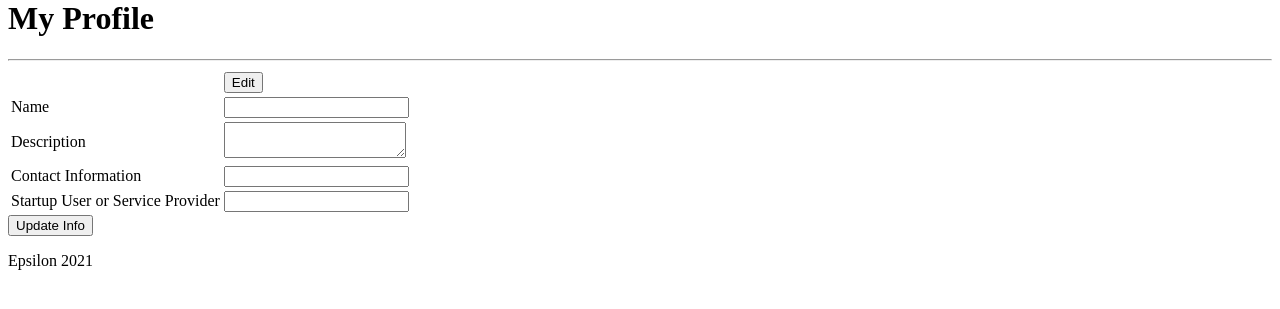
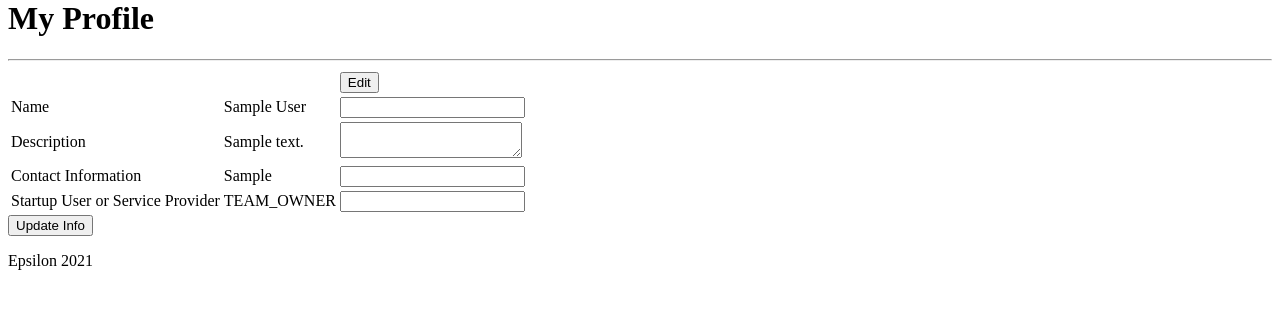
Before and after one commit to UTSCCSCC01/project-epsilon, a Flask app: page /user/1/ in a window 1280 px wide. Shown: the part 21-330 px from the top of the page. Run offline with Flask 2, Linux system fonts and the light colour scheme; tables that the repository leaves empty or names only in its code hold one stand-in row (values such as "Sample post"); some libraries are stand-ins or nearby versions.

Commit message:
EP-20: Display user information on bare html.

```diff
--- a/epsilon/DAO.py
+++ b/epsilon/DAO.py
@@ -270,7 +270,7 @@ class DAO:
         """
         team = None
         data = self.get_data('''SELECT * FROM Teams WHERE tid = %s''', (tid,))
-        if data is not None:
+        if data:
             team = data[0]
             team = Team(team[0], team[1], team[2])
         return team
@@ -290,6 +290,19 @@ class DAO:
                     company[2],
                     company[3]))
         return companies
+
+    def get_user(self, uid):
+        """
+        Gets one user with uid matching the parameter.
+        :param: uid (int) is the user ID of the user you want to get.
+        :return: User object or None if not found.
+        """
+        user = None
+        data = self.get_data('''SELECT * FROM Users WHERE uid = %s''', (uid,))
+        if data:
+            user = data[0]
+            user = User(user[0], user[1], user[2], user[3], user[4])
+        return user
 
     def get_users(self):
         """
--- a/epsilon/app.py
+++ b/epsilon/app.py
@@ -11,8 +11,6 @@ from classes.Role import Role
 from classes.RStatus import RStatus
 from classes.Team import Team
 from classes.User import User
-
-
 
 app = Flask(__name__)
 CORS(app)
@@ -154,12 +152,20 @@ def show_team_request(tid):
         data.append([req.uid, req.create_date, req.req_id])
     return render_template("jointeamrequest.html", data=data, tid=tid, message=message)
 
+
 # EP-20: Display user profile
 
 @app.route('/user/<int:uid>/', methods=['GET', 'POST'])
 def display_user(uid):
     message = ""
-    return render_template("userprofile.html", message=message)
+    user = dao.get_user(uid)
+    if user:
+        user_role = Role(user.rid)
+        user_details = [user.name, user.description, user.contact, user_role.name]
+        return render_template('userprofile.html', user_details=user_details)
+    else:
+        message = "The user does not exist"
+        return render_template("userprofile.html", message=message)
 
 
 if __name__ == "__main__":
--- a/epsilon/templates/home.html
+++ b/epsilon/templates/home.html
@@ -35,6 +35,7 @@
             <li><a href="/registration">EP-1 team registration/create team page</a></li>
             <li><a href="/displayteam/1/">EP-2,4,5 Display team page</a></li>
             <li><a href="/jointeamrequest/1/">EP-3 Display pending join team request page</a></li>
+            <li><a href="/user/1/">EP-20 Display user account info</a></li>
         </ul>
         <h3>
             Here are the pages for development.
--- a/epsilon/templates/userprofile.html
+++ b/epsilon/templates/userprofile.html
@@ -15,32 +15,38 @@
     <div id="background" class="title-card">
         <h1>My Profile</h1>
         <hr>
+        {% if user_details %}
         <form action="" method="POST">
             <table>
                 <tr>
+                    <td></td>
                     <td></td>
                     <td><button type="button">Edit</button></td>
                 </tr>
                 <tr>
                     <td><label for="name">Name</label></td>
+                    <td>{{user_details[0]}}</td>
                     <td><input type="text" name="name"></td>
                 </tr>
                 <tr>
                     <td><label for="description">Description</label> </td>
+                    <td>{{user_details[1]}}</td>
                     <td><textarea name="description"></textarea></td>
                 </tr>
                 <tr>
                     <td><label for="contact">Contact Information</label></td>
+                    <td>{{user_details[2]}}</td>
                     <td><input type="email" name="contact"></td>
                 </tr>
-                <!-- Not sure if we want to display user type, it's up to you-->
                 <tr>
                     <td><label for="user_type">Startup User or Service Provider</label></td>
+                    <td>{{user_details[3]}}</td>
                     <td><input type="text" name="user_type" readonly></td>
                 </tr>
             </table>
             <button type="submit" value="update_user">Update Info</button>
         </form>
+        {% endif %}
     </div>
     <div class="contents">
         {% if error %}
```
